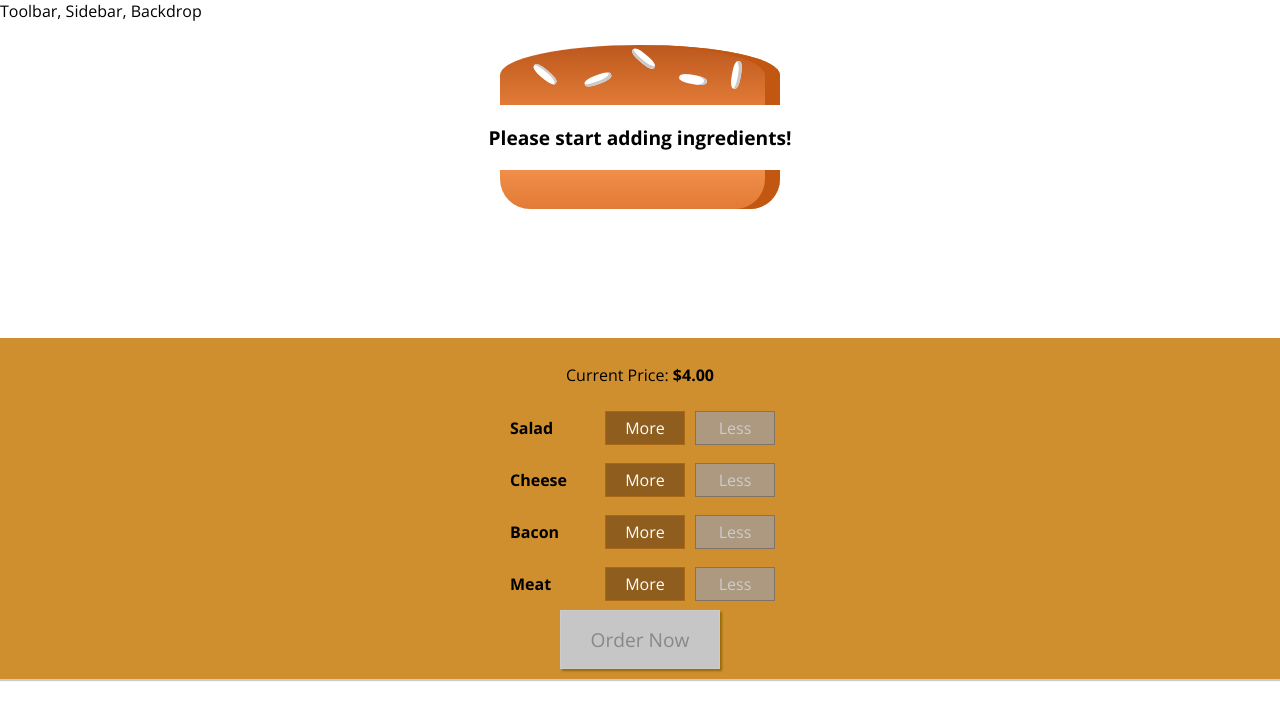
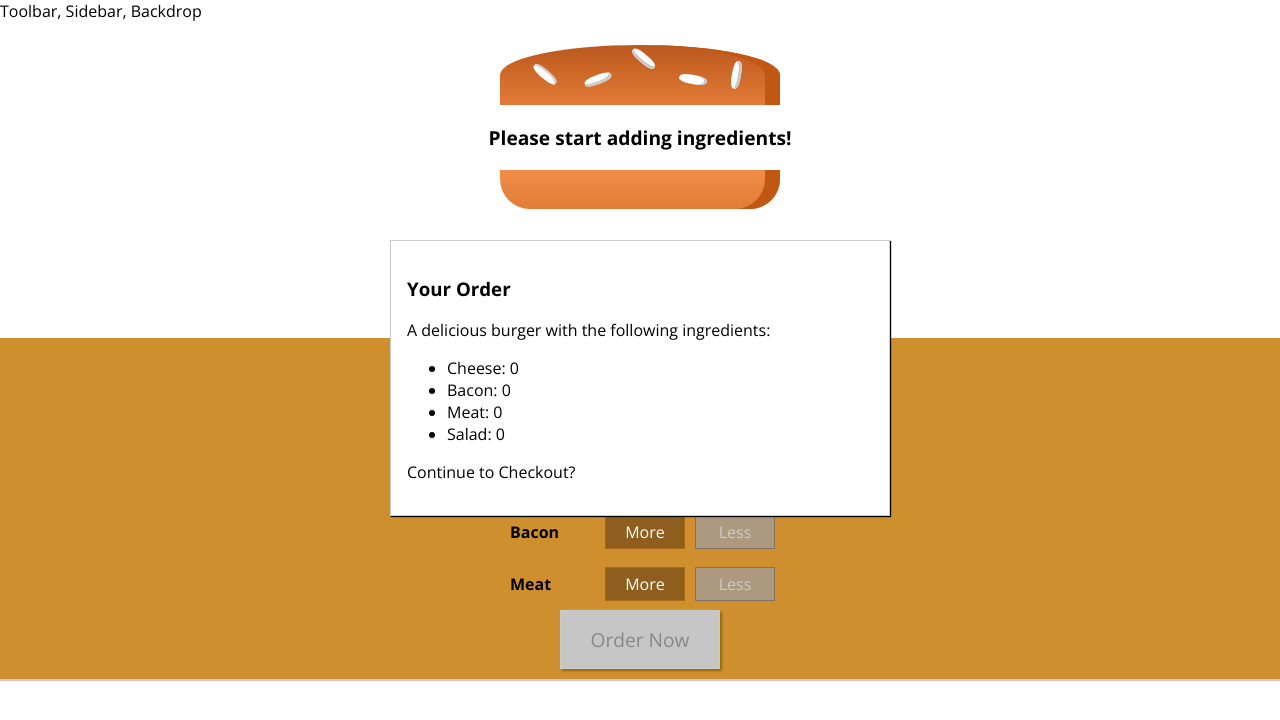
Before and after one commit to n8cotoa/burger-builder-react-practice, a React (Create React App) app: page / in a window 1280 px wide. Shown: the top 720 px of the page. Built offline with nearby package versions, Linux system fonts and the light colour scheme.

Commit message:
Add UI elements for Modal and Backdrop, add Order Summary component

```diff
--- /dev/null
+++ b/src/components/Burger/OrderSummary/OrderSummary.js
@@ -0,0 +1,24 @@
+import React from 'react';
+import Aux from '../../../hoc/Aux';
+
+const orderSummary = (props) => {
+  const ingredientSummary = Object.keys(props.ingredients)
+    .map(igKey => {
+      return (
+        <li key={igKey}>
+          <span style={{textTransform: "capitalize"}}>{igKey}:</span> {props.ingredients[igKey]}
+        </li>);
+    });
+  return (
+    <Aux>
+      <h3>Your Order</h3>
+      <p>A delicious burger with the following ingredients:</p>
+      <ul>
+        {ingredientSummary}
+      </ul>
+      <p>Continue to Checkout?</p>
+    </Aux>
+  )
+};
+
+export default orderSummary;
--- /dev/null
+++ b/src/components/UI/Modal/Modal.js
@@ -0,0 +1,10 @@
+import React from 'react';
+import classes from './Modal.module.css';
+
+const modal = ( props ) => (
+  <div className={classes.Modal}>
+    {props.children}
+  </div>
+);
+
+export default modal;
--- /dev/null
+++ b/src/components/UI/Modal/Modal.module.css
@@ -0,0 +1,20 @@
+.Modal {
+    position: fixed;
+    z-index: 500;
+    background-color: white;
+    width: 70%;
+    border: 1px solid #ccc;
+    box-shadow: 1px 1px 1px black;
+    padding: 16px;
+    left: 15%;
+    top: 30%;
+    box-sizing: border-box;
+    transition: all 0.3s ease-out;
+}
+
+@media (min-width: 600px) {
+    .Modal {
+        width: 500px;
+        left: calc(50% - 250px);
+    }
+}
--- a/src/containers/BurgerBuilder/BurgerBuilder.js
+++ b/src/containers/BurgerBuilder/BurgerBuilder.js
@@ -2,6 +2,8 @@
 import Aux from '../../hoc/Aux'
 import Burger from '../../components/Burger/Burger';
 import BuildControls from '../../components/Burger/BuildControls/BuildControls';
+import Modal from '../../components/UI/Modal/Modal';
+import OrderSummary from '../../components/Burger/OrderSummary/OrderSummary';
 
 const INGREDIENT_PRICES = {
   salad: 0.5,
@@ -65,6 +67,9 @@
     }
     return(
       <Aux>
+        <Modal>
+          <OrderSummary ingredients={this.state.ingredients}/>
+        </Modal>
         <Burger ingredients={this.state.ingredients} />
         <BuildControls
           ingredientAdded={this.addIngredientHandler}
```
Also changed, not shown: src/components/UI/Backdrop/Backdrop.js (added), src/components/UI/Backdrop/Backdrop.module.css (added).
